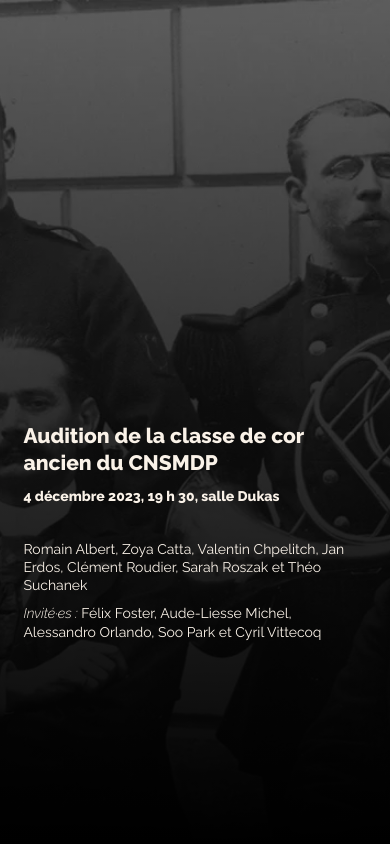
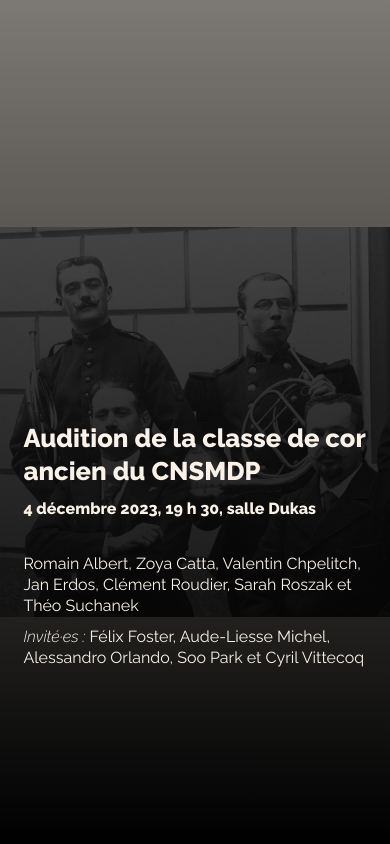
Before and after one commit to puzzi22/program, a website built with Parcel: page index.html in a window 390 px wide. Shown: the top 844 px of the page. Built offline with nearby package versions, Linux system fonts and the light colour scheme.

Commit message:
tweaks hero + font size

```diff
--- a/styles.css
+++ b/styles.css
@@ -118,11 +118,13 @@ em {
 	main {
 		background-image: linear-gradient(rgba(0, 0, 0, 0.5), rgba(0, 0, 0, 1)),
 			url(/img/conservatoire-portrait.13a450be.webp);
+		background-size: contain;
+		background-position: center;
 	}
 
 	section {
 		margin: 0 6%;
-		font-size: 15px;
+		font-size: 16px;
 	}
 
 	.dates {
@@ -136,17 +138,17 @@ em {
 	}
 
 	.title {
-		font-size: 1.4em;
+		font-size: 1.6em;
 		margin-bottom: 10px;
 	}
 
 	.date {
-		font-size: 14px;
+		font-size: 16px;
 		margin-bottom: 25px;
 	}
 
 	.featured-artists,
 	.invited-artists {
-		font-size: 14px;
+		font-size: 16px;
 	}
 }
```
